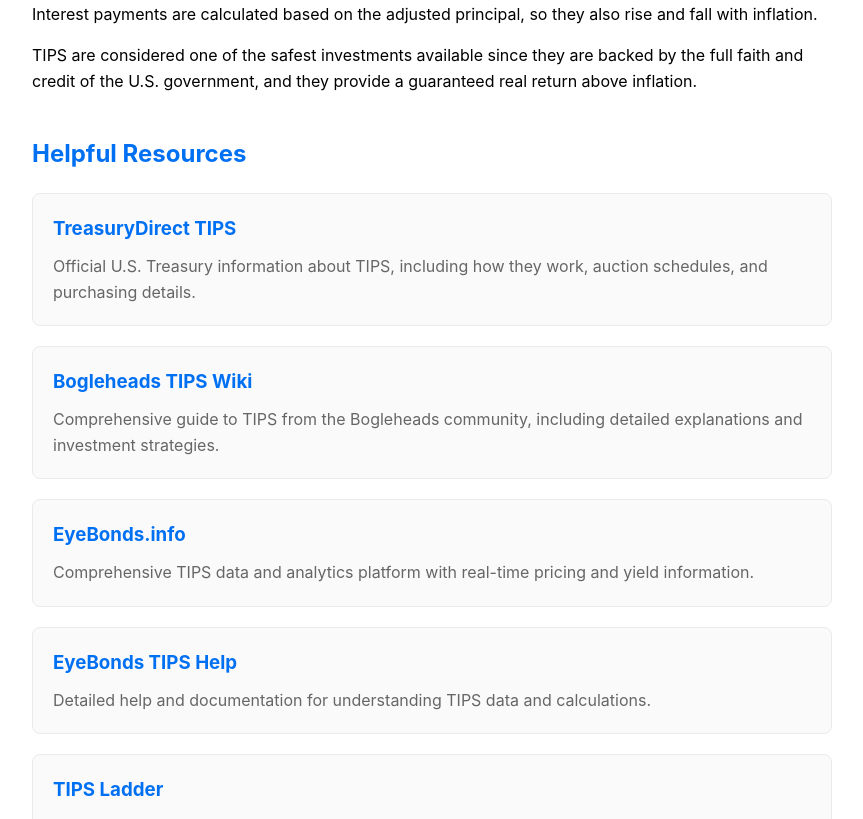
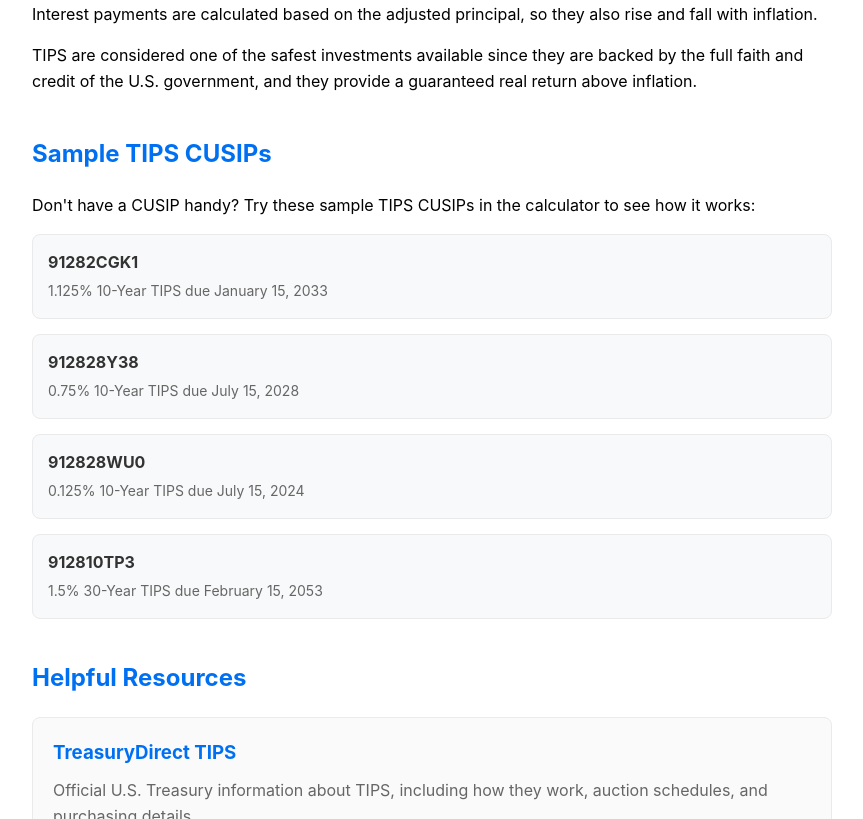
Before and after one commit to dabutvin/tips-calculator, a Next.js app: page /resources in a window 1280 px wide. Shown: the part 441-1260 px from the top of the page, without its empty margins (208-1071 px from the left). Built offline with nearby package versions, Linux system fonts and the light colour scheme.

Commit message:
add sample CUSIPs to the resources page

```diff
--- a/app/resources/page.js
+++ b/app/resources/page.js
@@ -25,6 +25,63 @@
                             TIPS are considered one of the safest investments available since they are backed by the full faith and credit of the U.S. government,
                             and they provide a guaranteed real return above inflation.
                         </p>
+                    </section>
+
+                    <section style={{ marginBottom: '40px' }}>
+                        <h2 style={{ color: '#0070f3', marginBottom: '20px' }}>Sample TIPS CUSIPs</h2>
+                        <p style={{ marginBottom: '15px' }}>
+                            Don't have a CUSIP handy? Try these sample TIPS CUSIPs in the calculator to see how it works:
+                        </p>
+                        <div style={{
+                            display: 'grid',
+                            gap: '15px',
+                            marginBottom: '20px'
+                        }}>
+                            <div style={{
+                                border: '1px solid #eaeaea',
+                                borderRadius: '8px',
+                                padding: '15px',
+                                backgroundColor: '#f8f9fa'
+                            }}>
+                                <strong style={{ color: '#333' }}>91282CGK1</strong>
+                                <p style={{ margin: '5px 0 0 0', color: '#666', fontSize: '14px' }}>
+                                    1.125% 10-Year TIPS due January 15, 2033
+                                </p>
+                            </div>
+                            <div style={{
+                                border: '1px solid #eaeaea',
+                                borderRadius: '8px',
+                                padding: '15px',
+                                backgroundColor: '#f8f9fa'
+                            }}>
+                                <strong style={{ color: '#333' }}>912828Y38</strong>
+                                <p style={{ margin: '5px 0 0 0', color: '#666', fontSize: '14px' }}>
+                                    0.75% 10-Year TIPS due July 15, 2028
+                                </p>
+                            </div>
+                            <div style={{
+                                border: '1px solid #eaeaea',
+                                borderRadius: '8px',
+                                padding: '15px',
+                                backgroundColor: '#f8f9fa'
+                            }}>
+                                <strong style={{ color: '#333' }}>912828WU0</strong>
+                                <p style={{ margin: '5px 0 0 0', color: '#666', fontSize: '14px' }}>
+                                    0.125% 10-Year TIPS due July 15, 2024
+                                </p>
+                            </div>
+                            <div style={{
+                                border: '1px solid #eaeaea',
+                                borderRadius: '8px',
+                                padding: '15px',
+                                backgroundColor: '#f8f9fa'
+                            }}>
+                                <strong style={{ color: '#333' }}>912810TP3</strong>
+                                <p style={{ margin: '5px 0 0 0', color: '#666', fontSize: '14px' }}>
+                                    1.5% 30-Year TIPS due February 15, 2053
+                                </p>
+                            </div>
+                        </div>
                     </section>
 
                     <section style={{ marginBottom: '40px' }}>
```
